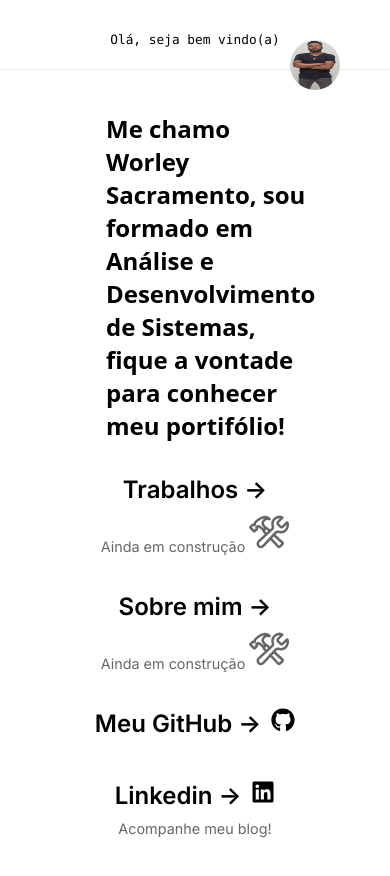
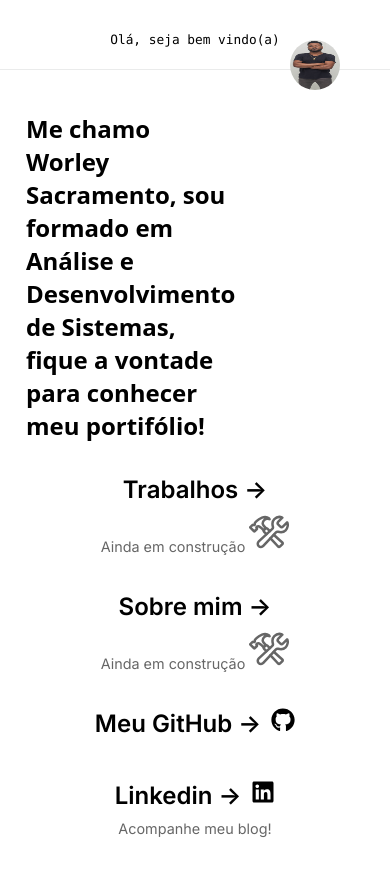
Before and after one commit to WorleySacramento/Worleysacramento.github.io, a Next.js app: page / in a window 390 px wide. Shown: the top 876 px of the page. Built offline with nearby package versions, Linux system fonts and the light colour scheme.

Commit message:
Update Home.module.css
update

```diff
--- a/styles/Home.module.css
+++ b/styles/Home.module.css
@@ -243,7 +243,7 @@ border-radius: 5%;
   .description2{
     text-align: left!important;
     margin-top: 1rem;
-    margin-left: 7rem;
+    margin-left: -3rem;
     max-width: 210px;
     min-width: 210px;
     position: relative;
```
